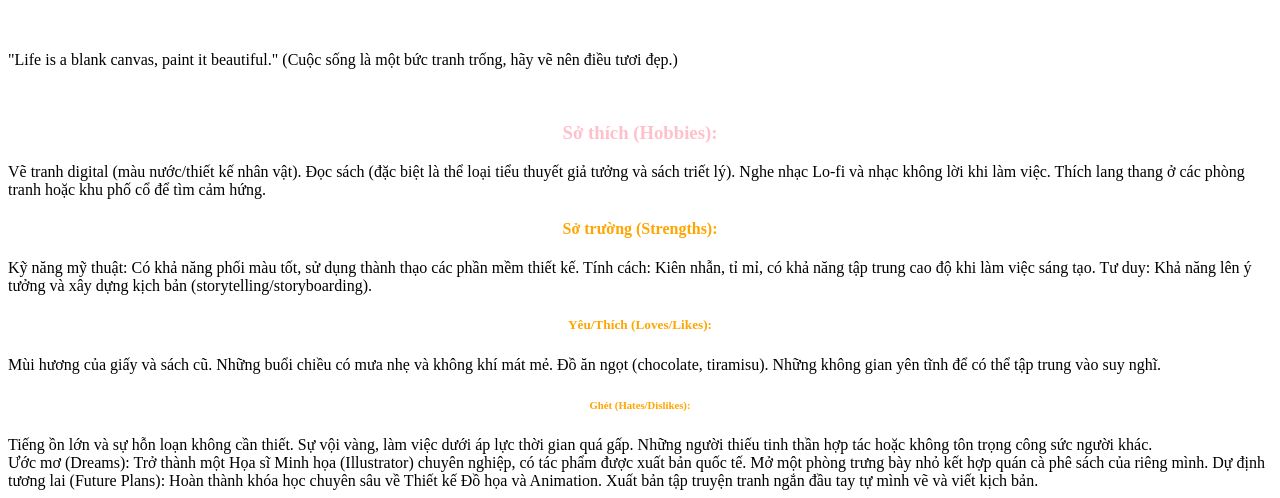
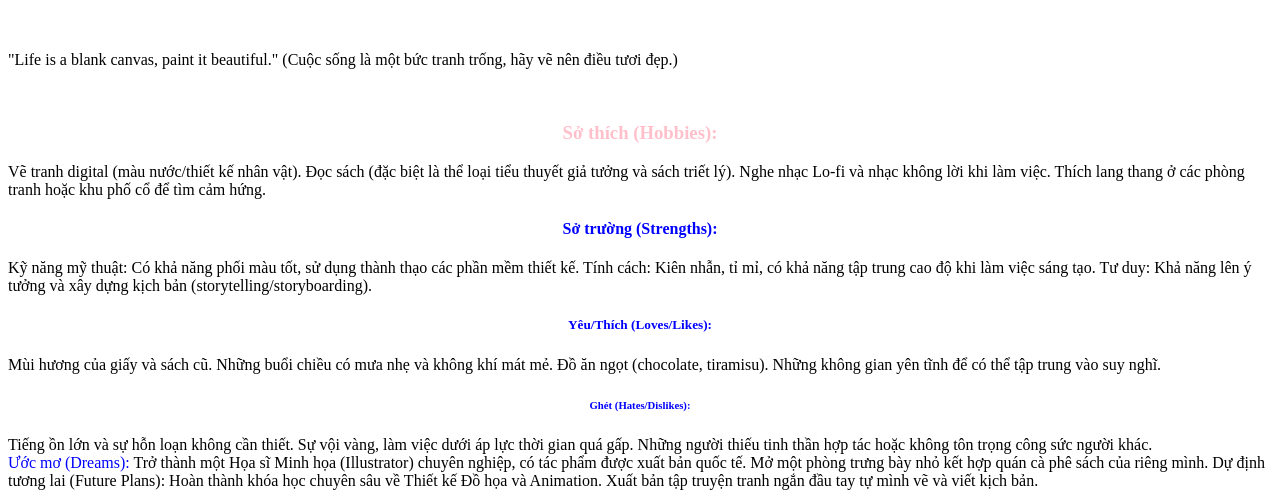
Before and after one commit to phuongthao296/phuongthao, a plain HTML site: page Gioithieu.html in a window 1280 px wide. Shown: the part 508-1006 px from the top of the page. Drawn offline with Linux system fonts and the light colour scheme.

Commit message:
Update styles and headings in Gioithieu.html

```diff
--- a/Gioithieu.html
+++ b/Gioithieu.html
@@ -3,7 +3,7 @@
     <meta charset="utf-8">
   </head>
   <body>
-    <h1 style="color:pink ; text-align: center; size: 50"> GIỚI THIỆU BẢN THÂN </h1>
+    <h1 style="color:pink ; text-align: center; size:50"> GIỚI THIỆU BẢN THÂN </h1>
     <img src="Gemini_Generated_Image_1j0rsc1j0rsc1j0r.png" alt = "ảnh đại diện" width="25%" height="50%"
        <br>
      <br>
@@ -11,29 +11,29 @@
      <br>
    <p> "Life is a blank canvas, paint it beautiful." (Cuộc sống là một bức tranh trống, hãy vẽ nên điều tươi đẹp.) </p>
      <br>
-<h3 style = "color:pink ; text-align: center; size text: 25">  Sở thích (Hobbies): </h3>
+<h3 style = "color: pink ; text-align: center; size text:50">  Sở thích (Hobbies): </h3>
 Vẽ tranh digital (màu nước/thiết kế nhân vật).
 Đọc sách (đặc biệt là thể loại tiểu thuyết giả tưởng và sách triết lý).
 Nghe nhạc Lo-fi và nhạc không lời khi làm việc.
 Thích lang thang ở các phòng tranh hoặc khu phố cổ để tìm cảm hứng.
     <br>
- <h4 style = "color: orange; text-align: center; size text: 25"> Sở trường (Strengths):</h4>
+ <h4 style = "color: blue; text-align: center; size text:50"> Sở trường (Strengths):</h4>
 Kỹ năng mỹ thuật: Có khả năng phối màu tốt, sử dụng thành thạo các phần mềm thiết kế.
 Tính cách: Kiên nhẫn, tỉ mỉ, có khả năng tập trung cao độ khi làm việc sáng tạo.
 Tư duy: Khả năng lên ý tưởng và xây dựng kịch bản (storytelling/storyboarding).
     <br>
-  <h5 style = "color: orange; text-align: center; size text: 25"> Yêu/Thích (Loves/Likes):</h5>
+  <h5 style = "color: blue; text-align: center; size text:50 "> Yêu/Thích (Loves/Likes):</h5>
 Mùi hương của giấy và sách cũ.
 Những buổi chiều có mưa nhẹ và không khí mát mẻ.
 Đồ ăn ngọt (chocolate, tiramisu).
 Những không gian yên tĩnh để có thể tập trung vào suy nghĩ.
     <br>
- <h6 style = "color: orange; text-align: center; size text:50 ">  Ghét (Hates/Dislikes):</h6>
+ <h6 style = "color: blue; text-align: center; size text:50 ">  Ghét (Hates/Dislikes):</h6>
 Tiếng ồn lớn và sự hỗn loạn không cần thiết.
 Sự vội vàng, làm việc dưới áp lực thời gian quá gấp.
 Những người thiếu tinh thần hợp tác hoặc không tôn trọng công sức người khác.
     <br>
- <h7 style = "color: organge; text-align: center; size text:50 ">  Ước mơ (Dreams):</h7>
+ <h7 style = "color:blue ; text-align: center; size text:50 ">  Ước mơ (Dreams):</h7>
 Trở thành một Họa sĩ Minh họa (Illustrator) chuyên nghiệp, có tác phẩm được xuất bản quốc tế.
 Mở một phòng trưng bày nhỏ kết hợp quán cà phê sách của riêng mình.
 Dự định tương lai (Future Plans):
```
